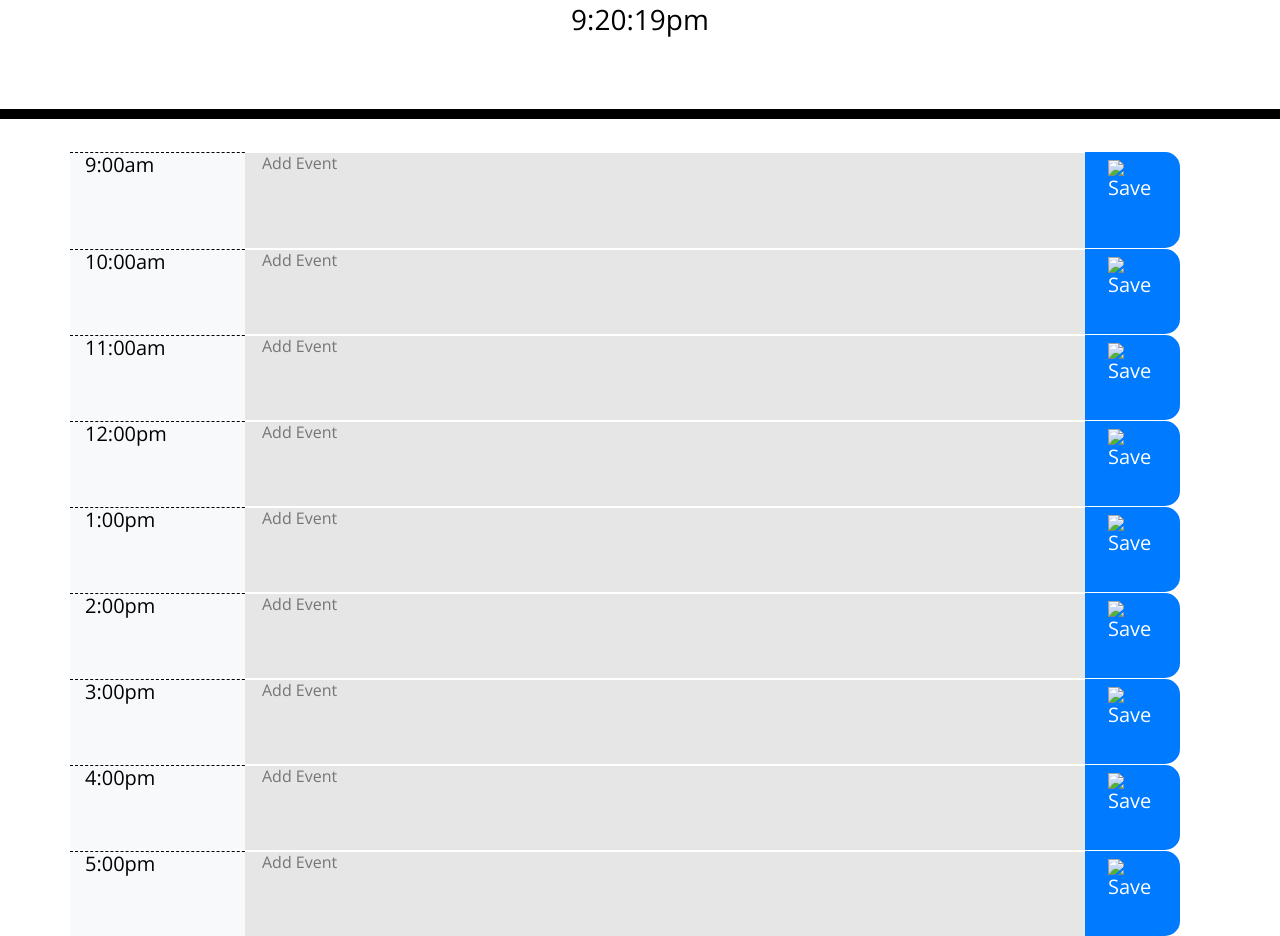
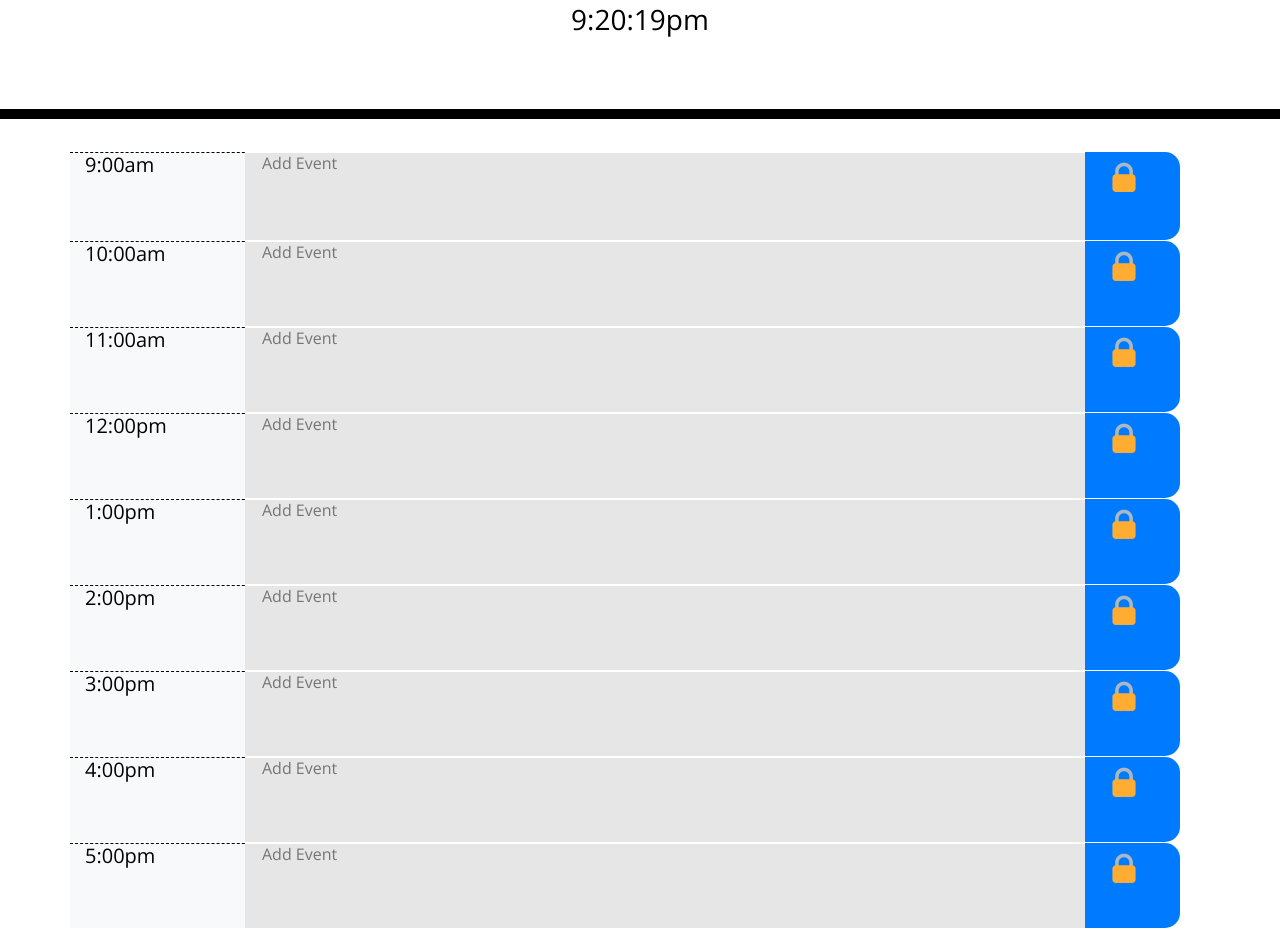
Before and after one commit to Dritchie3/workDayScheduler, a plain HTML site: page index.html in a window 1280 px wide. Shown: the part 227-1163 px from the top of the page. Drawn offline with nearby package versions, Linux system fonts and the light colour scheme.

Commit message:
corrected lock path

```diff
--- a/index.html
+++ b/index.html
@@ -36,48 +36,48 @@
       <div class="row">
           <div  class=" col-md-2 bg-light hour"><h5 id="time9">9:00am</h5></div>
           <div id="color9" class="col-md-9 saveFile row"><textarea  id='text9' class="text" rows="5" cols="80" placeholder="Add Event"></textarea></div>
-          <div class="col-md-1 bg-primary saveBtn "><h5><img src="https://github.com/Dritchie3/workDayScheduler/tree/master/images/lockFavicon.png" alt="Save" class="p-2 save-img" id="save-img9"></h5>
+          <div class="col-md-1 bg-primary saveBtn "><h5><img src="https://dritchie3.github.io/workDayScheduler/images/lockfavicon.png" alt="Save" class="p-2 save-img" id="save-img9"></h5>
           </div>
       </div>
       <div class="row">
           <div class=" col-md-2 bg-light hour"><h5 id="time10">10:00am</h5></div>
           <div id="color10" class="col-md-9 row"><textarea class="text" id='text10' rows="5" cols="80" placeholder="Add Event"></textarea></div>
-          <div class="col-md-1 bg-primary saveBtn save"><h5><img src="https://github.com/Dritchie3/workDayScheduler/tree/master/images/lockFavicon.png" alt="Save" class="p-2 save-img" id="save-img10"></h5></div>
+          <div class="col-md-1 bg-primary saveBtn save"><h5><img src="https://dritchie3.github.io/workDayScheduler/images/lockfavicon.png" alt="Save" class="p-2 save-img" id="save-img10"></h5></div>
       </div>
       <div class="row">
           <div class=" col-md-2 bg-light hour"><h5 id="time11">11:00am</h5></div>
           <div id="color11" class="col-md-9 row"><textarea class="text" id='text11' rows="5" cols="80" placeholder="Add Event"></textarea></div>
-          <div class="col-md-1 bg-primary saveBtn save"><h5><img src="https://github.com/Dritchie3/workDayScheduler/tree/master/images/lockFavicon.png" alt="Save" class="p-2 save-img" id="save-img11"></h5></div>
+          <div class="col-md-1 bg-primary saveBtn save"><h5><img src="https://dritchie3.github.io/workDayScheduler/images/lockfavicon.png" alt="Save" class="p-2 save-img" id="save-img11"></h5></div>
       </div>
       <div class="row">
           <div class=" col-md-2 bg-light hour"><h5 cid="time12" >12:00pm</h5></div>
           <div id="color12" class="col-md-9 row"><textarea class="text" id='text12' rows="5" cols="80" placeholder="Add Event"></textarea></div>
-          <div class="col-md-1 bg-primary saveBtn save"><h5><img src="https://github.com/Dritchie3/workDayScheduler/tree/master/images/lockFavicon.png" alt="Save" class="p-2 save-img" id="save-img12"></h5></div>
+          <div class="col-md-1 bg-primary saveBtn save"><h5><img src="https://dritchie3.github.io/workDayScheduler/images/lockfavicon.png" alt="Save" class="p-2 save-img" id="save-img12"></h5></div>
       </div>
       <div class="row">
           <div class=" col-md-2 bg-light hour"><h5 id="time13" >1:00pm</h5></div>
           <div id="color13" class="col-md-9 row"><textarea class="text" id='text1' rows="5" cols="80" placeholder="Add Event"></textarea></div>
-          <div class="col-md-1 bg-primary saveBtn save"><h5><img src="https://github.com/Dritchie3/workDayScheduler/tree/master/images/lockFavicon.png" alt="Save" class="p-2 save-img" id='save-img1'></h5></div>
+          <div class="col-md-1 bg-primary saveBtn save"><h5><img src="https://dritchie3.github.io/workDayScheduler/images/lockfavicon.png" alt="Save" class="p-2 save-img" id='save-img1'></h5></div>
       </div>
       <div class="row">
           <div class=" col-md-2 bg-light hour"><h5 id="time14" >2:00pm</h5></div>
           <div id="color14" class="col-md-9 row"><textarea class="text" id='text2' rows="5" cols="80"placeholder="Add Event" ></textarea></div>
-          <div class="col-md-1 bg-primary saveBtn save"><h5><img src="https://github.com/Dritchie3/workDayScheduler/tree/master/images/lockFavicon.png" alt="Save" class="p-2 save-img" id="save-img2"></h5></div>
+          <div class="col-md-1 bg-primary saveBtn save"><h5><img src="https://dritchie3.github.io/workDayScheduler/images/lockfavicon.png" alt="Save" class="p-2 save-img" id="save-img2"></h5></div>
       </div>
       <div class="row">
           <div class=" col-md-2 bg-light hour"><h5 id="time15" >3:00pm</h5></div>
           <div id="color15" class="col-md-9 row"><textarea class="text" id='text3' rows="5" cols="80" placeholder="Add Event"></textarea></div>
-          <div class="col-md-1 bg-primary saveBtn save"><h5><img src="https://github.com/Dritchie3/workDayScheduler/tree/master/images/lockFavicon.png" alt="Save" class="p-2 save-img" id="save-img3"></h5></div>
+          <div class="col-md-1 bg-primary saveBtn save"><h5><img src="https://dritchie3.github.io/workDayScheduler/images/lockfavicon.png" alt="Save" class="p-2 save-img" id="save-img3"></h5></div>
       </div>
       <div class="row">
           <div class=" col-md-2 bg-light hour"><h5 id="time16" >4:00pm</h5></div>
           <div id="color16" class="col-md-9 row"><textarea class="text" id='text4' rows="5" cols="80" placeholder="Add Event"></textarea></div>
-          <div class="col-md-1 bg-primary saveBtn save"><h5><img src="https://github.com/Dritchie3/workDayScheduler/tree/master/images/lockFavicon.png" alt="Save" class="p-2 save-img" id="save-img4"></h5></div>
+          <div class="col-md-1 bg-primary saveBtn save"><h5><img src="https://dritchie3.github.io/workDayScheduler/images/lockfavicon.png" alt="Save" class="p-2 save-img" id="save-img4"></h5></div>
       </div>
       <div class="row">
           <div class=" col-md-2 bg-light hour"><h5 id="time17" >5:00pm</h5></div>
           <div id="color17" class="col-md-9 row"><textarea class="text" id='text5' rows="5" cols="80" placeholder="Add Event"></textarea></div>
-          <div class="col-md-1 bg-primary saveBtn save"><h5><img src="https://github.com/Dritchie3/workDayScheduler/tree/master/images/lockFavicon.png" alt="Save" class="p-2 save-img" id="save-img5"></h5></div>
+          <div class="col-md-1 bg-primary saveBtn save"><h5><img src="https://dritchie3.github.io/workDayScheduler/images/lockfavicon.png" alt="Save" class="p-2 save-img" id="save-img5"></h5></div>
       </div>
     </div>
 
```
